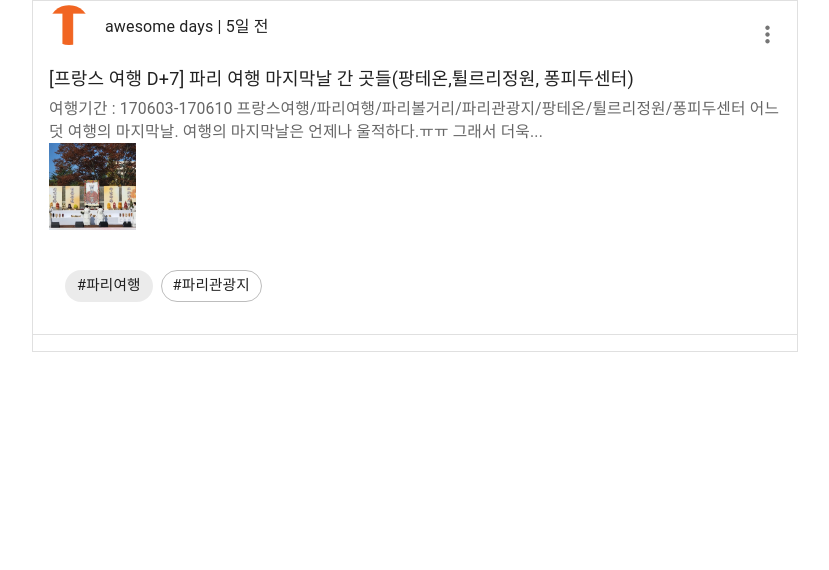
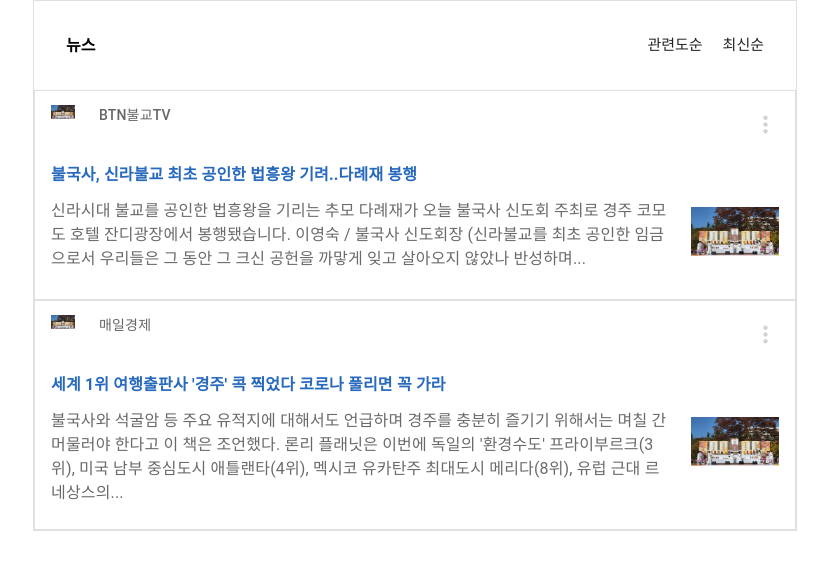
Before and after one commit to ksa37/CS492_Team4_Web_SSR_with_Server_Driven_UI, a Next.js app: page /news in a window 1280 px wide. Shown: the top 570 px of the page, without its empty margins (225-1054 px from the left). Built offline with nearby package versions, Linux system fonts and the light colour scheme.

Commit message:
Keep on editing news card component mixed with material design

```diff
--- a/src/components/card.js
+++ b/src/components/card.js
@@ -2,37 +2,86 @@ import React from 'react'
 import Link from 'next/link'
 import styles from './card.module.css'
 import Image from "next/image"
+
 import MoreVertIcon from "@material-ui/icons/MoreVert";
 
+import { Avatar, Card, CardActions, CardContent, CardHeader, CardMedia, Container, Chip, CssBaseline, Divider, Grid, IconButton, Paper, Stack, Typography} from '@mui/material';
 
-export default function Card({props}) {
+
+export default function NaverCard({props}) {
     const { publisherURL, publisherImgURL, publisher, date, newsURL, title, contents, contentsImgURL } = props
 
+    // return (
+    //     <div className={styles.postOutline}>
+    //         <div className={styles.post}>
+    //             <div className={styles.cardHeader}>
+    //                 <div className={styles.publishInfo}>
+    //                     <Link href={publisherURL}>
+    //                         <a>
+    //                         <div className={styles.publishInfo}>
+    //                             <Image className={styles.publisherImg}
+    //                                 src={publisherImgURL}
+    //                                 width={24}
+    //                                 height={24}
+    //                                 layout='fixed'
+    //                                 objectFit='contain'
+    //                             />
+    //                             <div className={styles.publisher}>{publisher}</div>
+    //                         </div>
+    //                         </a>
+    //                     </Link>
+    //                     <hr className={styles.verticalDivider}></hr>
+    //                     <div className={styles.date}>{date}</div>
+    //                 </div>
+    //                 <MoreVertIcon className={styles.morevert}>
+    //                 </MoreVertIcon>
+    //             </div>
+                // <Link href={newsURL}>
+                //     <a>
+                //         <div className={styles.title}>{title}</div>
+                //         <div className={styles.contentsInfo}>
+                //             <div className={styles.contents}>{contents}</div>
+                //             <Image className={styles.contentsImg}
+                //                 src={contentsImgURL}
+                //                 width={88}
+                //                 height={88}
+                //                 layout='fixed'
+                //                 objectFit='contain'
+                //             />
+                //         </div>
+                //     </a>
+                // </Link>
+    //         </div>
+    //         <hr className={styles.divider}></hr>
+
+    //     </div>
+    // )
+
     return (
-        <div className={styles.postOutline}>
-            <div className={styles.post}>
-                <div className={styles.cardHeader}>
-                    <div className={styles.publishInfo}>
-                        <Link href={publisherURL}>
-                            <a>
-                            <div className={styles.publishInfo}>
-                                <Image className={styles.publisherImg}
-                                    src={publisherImgURL}
+        <Card sx={{ maxWidth: 766}} variant='outlined' square >
+          <CardHeader
+            avatar={
+                <div className={styles.publisherImg}>
+                <Image
+                    // src={publisherImgURL}
+                    src={contentsImgURL}
                     width={24}
                     height={24}
                     layout='fixed'
                     objectFit='contain'
                 />
-                                <div className={styles.publisher}>{publisher}</div>
                 </div>
-                            </a>
-                        </Link>
-                        <hr className={styles.verticalDivider}></hr>
-                        <div className={styles.date}>{date}</div>
-                    </div>
-                    <MoreVertIcon className={styles.morevert}>
-                    </MoreVertIcon>
-                </div>
+            }
+            action={
+              <IconButton>
+                <MoreVertIcon style={{color: '#D1D3D6'}}/>
+              </IconButton>
+            }
+            title = {<div className={styles.publisher}>{publisher}</div>}
+
+            style={{ textAlign: 'left', height:48}}
+          />
+          <CardContent>
           <Link href={newsURL}>
                     <a>
                         <div className={styles.title}>{title}</div>
@@ -48,9 +97,7 @@ export default function Card({props}) {
                         </div>
                     </a>
                 </Link>
-            </div>
-            <hr className={styles.divider}></hr>
-
-        </div>
+          </CardContent>
+        </Card>
     )
 }
--- a/src/components/card.module.css
+++ b/src/components/card.module.css
@@ -31,8 +31,20 @@
     flex-direction: row;
 }
 
+.publisherImg {
+    width: 24;
+    height: 24;
+    overflow: 'hidden';
+    border: 5px solid var(--ligth_gray);
+    border-color: var(--ligth_gray);
+    border-radius: '50%';
+    background-color: #FFFFFF;
+    overflow: 'hidden'
+}
+
 .publisher {
-    color:rgba( 102, 102, 102, 1 );
+    color: var(--gray);
+    /* color:rgba( 102, 102, 102, 1 ); */
     font-size: 14px;
     font-weight: 500;
     margin-left: 8px;
--- a/src/pages/news.js
+++ b/src/pages/news.js
@@ -1,10 +1,14 @@
 import Head from 'next/head'
 import Link from 'next/link'
-// import Card from '../components/card'
+import NaverCard from '../components/card'
+import Image from "next/image"
 import styles from './news.module.css'
+
 import { Avatar, Card, CardActions, CardContent, CardHeader, CardMedia, Container, Chip, CssBaseline, Divider, Grid, IconButton, Paper, Stack, Typography} from '@mui/material';
 import MoreVertIcon from "@material-ui/icons/MoreVert";
 import ArrowForwardIcon from '@material-ui/icons/ArrowForward';
+
+
 
 var imgA = "/images/news_publisher_logos/BTN.jpg";
 
@@ -130,7 +134,7 @@ export default function News() {
     <>
       <CssBaseline />
 
-    <div className="App" >
+    <div className="App">
         <Grid
             container
             justifyContent="center"
@@ -138,64 +142,45 @@ export default function News() {
             direction="column"
         >
 
-      <div className="section_view">
-        <Card sx={{ maxWidth: 766}} variant='outlined' square >
+        {/* <div className="section_view">
+
+        </div> */}
+        <Card sx={{ maxWidth: 766}} variant='outlined' square>
+
             <CardHeader
-            avatar={
-              <Avatar src="/images/news_publisher_logos/BTN.jpg" alt="awesome days" />
+                className="api_title_area"
+                title= {
+                    // <Typography variant="h2" display="inline" style={{fontSize: 17}} >
+                    //     <b>뉴스</b>
+                    // </Typography>
+                    <div className={styles.viewHeader}>
+                    <div className={styles.viewName}>뉴스</div>
+                    <div className={styles.viewOptions}>
+                        <div className={styles.viewSort}>관련도순</div>
+                        <div className={styles.viewSort}>최신순</div>
+                    </div>
+                </div>
+                }
+                style={{ textAlign: 'left'}}
+            />
+            <Paper
+                className="group_option_tag_wrap"
+                // style={{height: 83, overflow: 'auto', backgroundColor: '#f5f7f8'}}
+            >
+                <Grid
+                container
+                direction="row"
+                alignItems="center"
+                style={{minHeight:66}}
 
-            }
-            action={
-              <IconButton aria-label="settings">
-                <MoreVertIcon />
-              </IconButton>
-            }
-            title = {card_header_date}
+                >
+                <Stack >
+                {dummydata["keywords"][0]["news"].map((news) => <NaverCard props={news}/>)}
+                </Stack >
 
-            style={{ textAlign: 'left', height:48}}
-          />
-          <CardContent>
-            <Typography variant="body1" gutterBottom align="left">
-              [프랑스 여행 D+7] 파리 여행 마지막날 간 곳들(팡테온,튈르리정원, 퐁피두센터)
-            </Typography>
-            <Typography variant="body2" color="text.secondary" align="left">
-            여행기간 : 170603-170610 프랑스여행/파리여행/파리볼거리/파리관광지/팡테온/튈르리정원/퐁피두센터 어느덧 여행의 마지막날.
-            여행의 마지막날은 언제나 울적하다.ㅠㅠ 그래서 더욱...
-            </Typography>
-            <CardMedia
-            component="img"
-            sx={{
-              width:87,
-              height:87,
-            }}
-            image="/images/news_images/BTN_1.jpg"
-            alt="[프랑스 여행 D+7] 파리 여행 마지막날 간 곳들(팡테온,튈르리정원, 퐁피두센터)"
-            />
-            <Stack direction="row" spacing={1} m={2} pt={3}>
-              <Chip label="#파리여행" component="a" href="#basic-chip" clickable />
-              <Chip
-                label="#파리관광지"
-                component="a"
-                href="#basic-chip"
-                variant="outlined"
-                clickable
-              />
-            </Stack>
-          </CardContent>
-
-          <Divider />
-          {/* <hr/> */}
-          <CardActions disableSpacing>
-            {/* <IconButton aria-label="add to favorites">
-              <FavoriteIcon />
-            </IconButton>
-            <IconButton aria-label="share">
-              <ShareIcon />
-            </IconButton>
-              <ExpandMoreIcon /> */}
-          </CardActions>
+                </Grid>
+          </Paper>
           </Card>
-      </div>
 
 
       {/* <div className="section_image">
```
Lines whose indentation alone changed are shown as unchanged.
